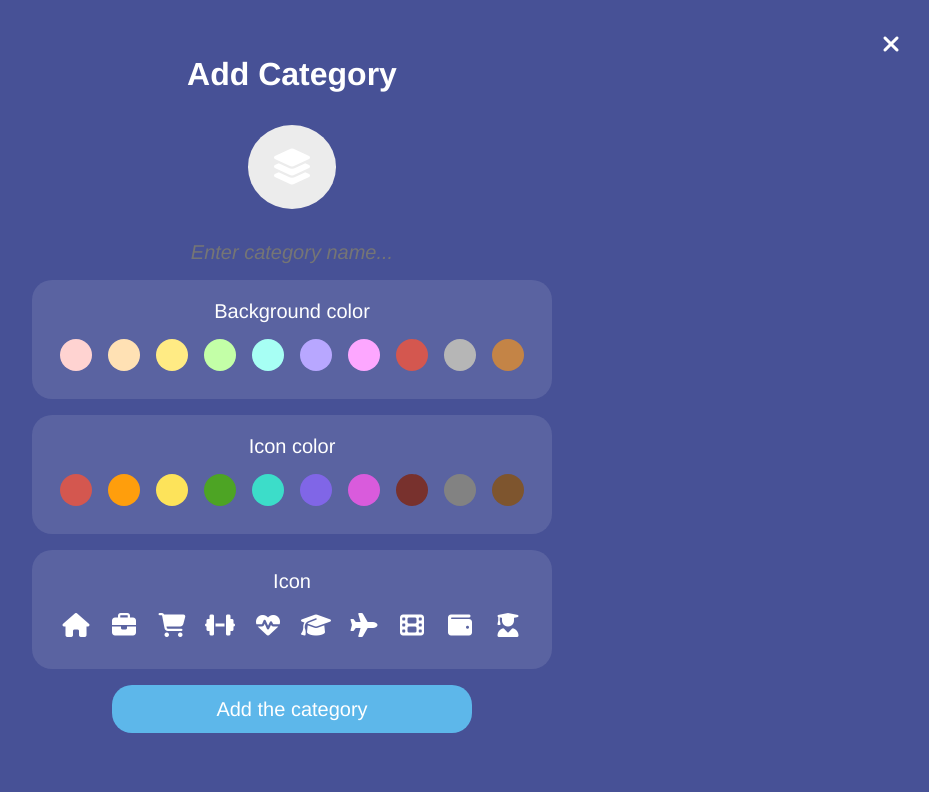
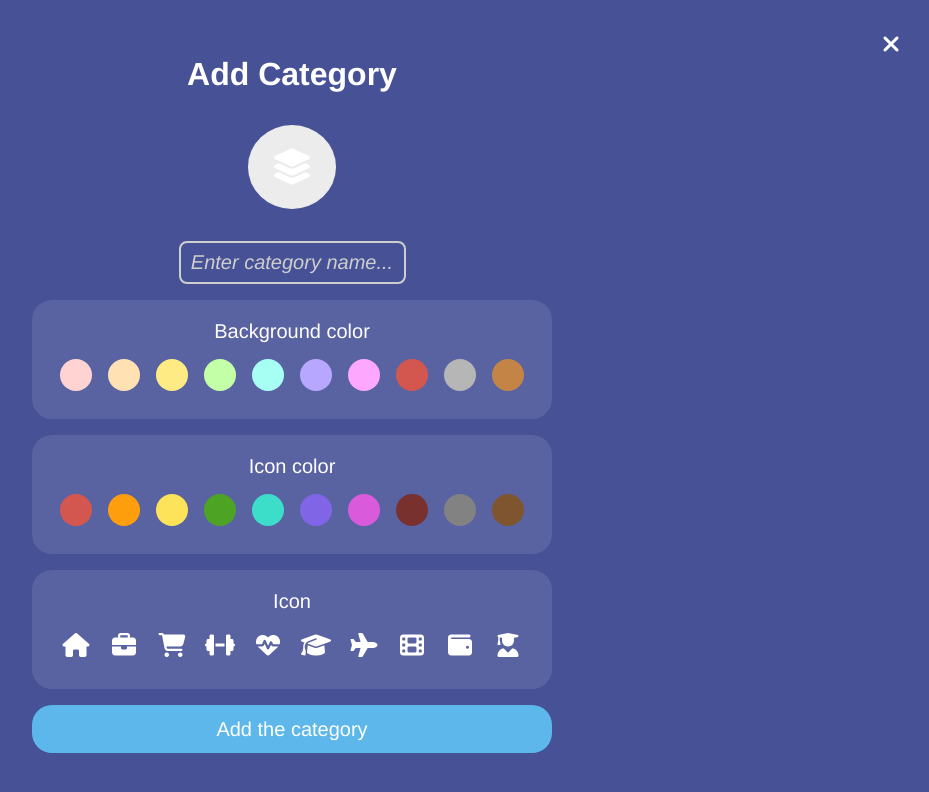
Before and after one commit to yintinggrace/action-ally, a React (Create React App) app: page /add-category in a window 1280 px wide. Shown: the top 792 px of the page, without its empty margins (348-1277 px from the left). Built offline with nearby package versions, Linux system fonts and the light colour scheme.

Commit message:
Updated AddCategory styling

```diff
--- a/src/pages/AddCategory/AddCategory.tsx
+++ b/src/pages/AddCategory/AddCategory.tsx
@@ -26,18 +26,31 @@ const SButton = styled(Button)`
   width: ${theme.space(90)};
   height: ${theme.space(12)};
   border-radius: ${theme.space(5)};
+  transition: transform 0.3s ease, background-color 0.3s ease;
+  width: 100%;
+  &:hover {
+    transform: scale(1.01);
+  }
+  &:active {
+    background-color: ${theme.colors.mediumBlack};
+  }
 `;
 
 const SForm = styled.form`
   display: flex;
   flex-direction: column;
   align-items: center;
+  min-width: 200px;
 `;
 
 const STextField = styled(TextField)<{ hasError: boolean }>`
   text-align: center;
-  border: ${({ hasError }) => hasError ? `2px solid ${theme.colors.terraCotta}` : 'initial'};
-  border-radius: ${({ hasError }) => hasError ? `${theme.space(2)}` : 'initial'};
+  border: 2px solid ${({ hasError }) => hasError ? theme.colors.terraCotta : theme.colors.mediumGray};
+  border-radius: ${theme.space(2)};
+  padding: ${theme.space(2)} 0;
+  &::placeholder {
+    color: ${theme.colors.mediumGray};
+  }
 `;
 
 const AddCategory = () => {
```
